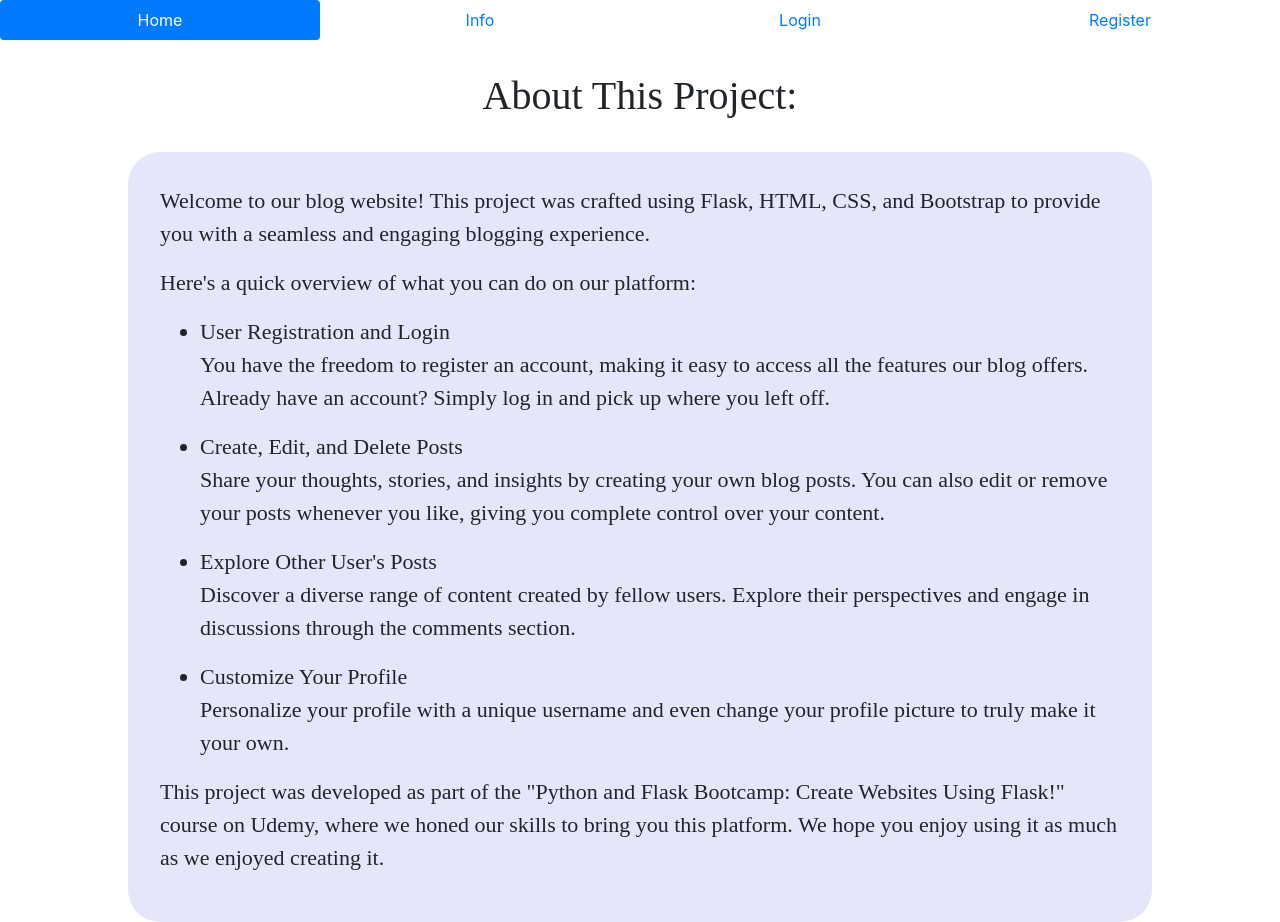
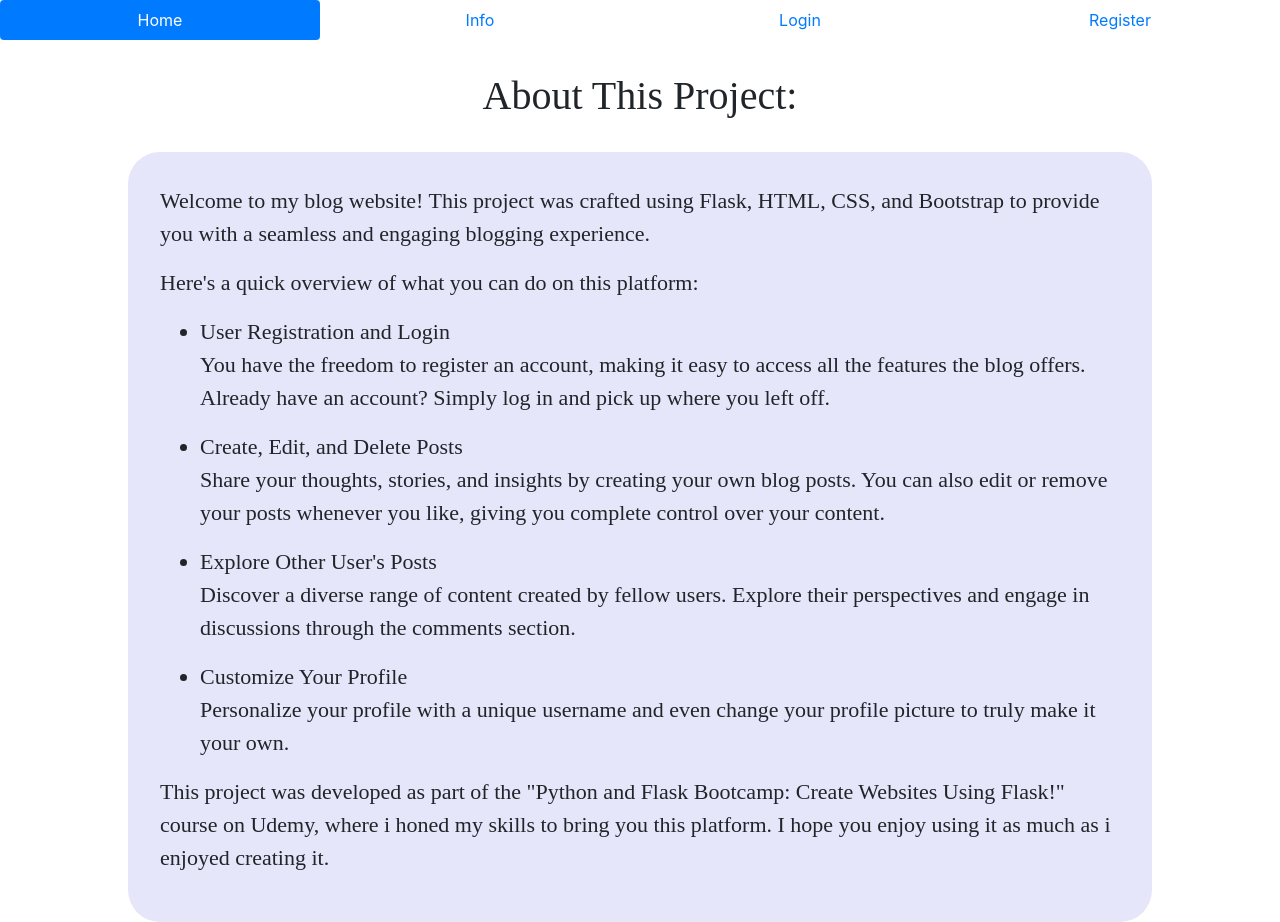
Before and after one commit to LeonardoMSA/FlaskBlog, a Flask app: page /info in a window 1280 px wide. Run offline with Flask 3, Linux system fonts and the light colour scheme; some libraries are stand-ins or nearby versions.

```diff
--- a/companyblog/templates/info.html
+++ b/companyblog/templates/info.html
@@ -34,14 +34,14 @@
     <h1 class="infoTitle">About This Project:</h1>
 
     <div class="textContainer">
-    <p>Welcome to our blog website! This project was crafted using Flask, HTML, CSS, and Bootstrap to provide you with a seamless and engaging blogging experience.</p>
+    <p>Welcome to my blog website! This project was crafted using Flask, HTML, CSS, and Bootstrap to provide you with a seamless and engaging blogging experience.</p>
 
-    <p>Here's a quick overview of what you can do on our platform:</p>
+    <p>Here's a quick overview of what you can do on this platform:</p>
 
     <ul>
 
       <li>User Registration and Login</li>
-      <p>You have the freedom to register an account, making it easy to access all the features our blog offers. Already have an account? Simply log in and pick up where you left off.</p>
+      <p>You have the freedom to register an account, making it easy to access all the features the blog offers. Already have an account? Simply log in and pick up where you left off.</p>
 
       <li>Create, Edit, and Delete Posts</li>
       <p>Share your thoughts, stories, and insights by creating your own blog posts. You can also edit or remove your posts whenever you like, giving you complete control over your content.</p>
@@ -50,11 +50,11 @@
       <p>Discover a diverse range of content created by fellow users. Explore their perspectives and engage in discussions through the comments section.</p>
 
       <li>Customize Your Profile</li>
-      Personalize your profile with a unique username and even change your profile picture to truly make it your own.
+      <p>Personalize your profile with a unique username and even change your profile picture to truly make it your own.</p>
 
     </ul>
 
-    <p>This project was developed as part of the "Python and Flask Bootcamp: Create Websites Using Flask!" course on Udemy, where we honed our skills to bring you this platform. We hope you enjoy using it as much as we enjoyed creating it.</p>
+    <p>This project was developed as part of the "Python and Flask Bootcamp: Create Websites Using Flask!" course on Udemy, where i honed my skills to bring you this platform. I hope you enjoy using it as much as i enjoyed creating it.</p>
     </div>
   </div>
 
```
Also changed, not shown: companyblog/templates/account.html (+10 -2 lines), companyblog/data.sqlite, companyblog/static/profile_pics/falk.png (added).
